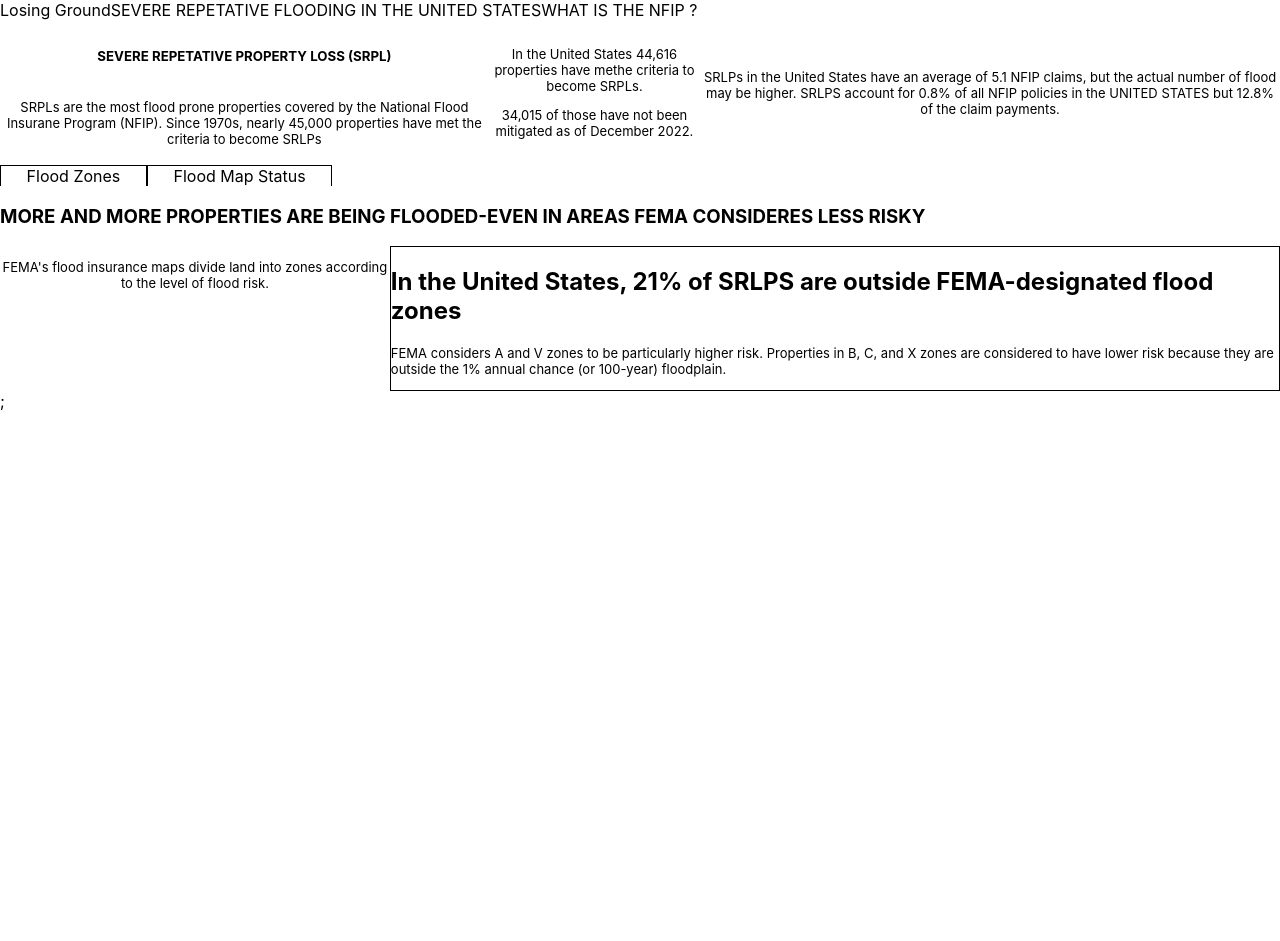
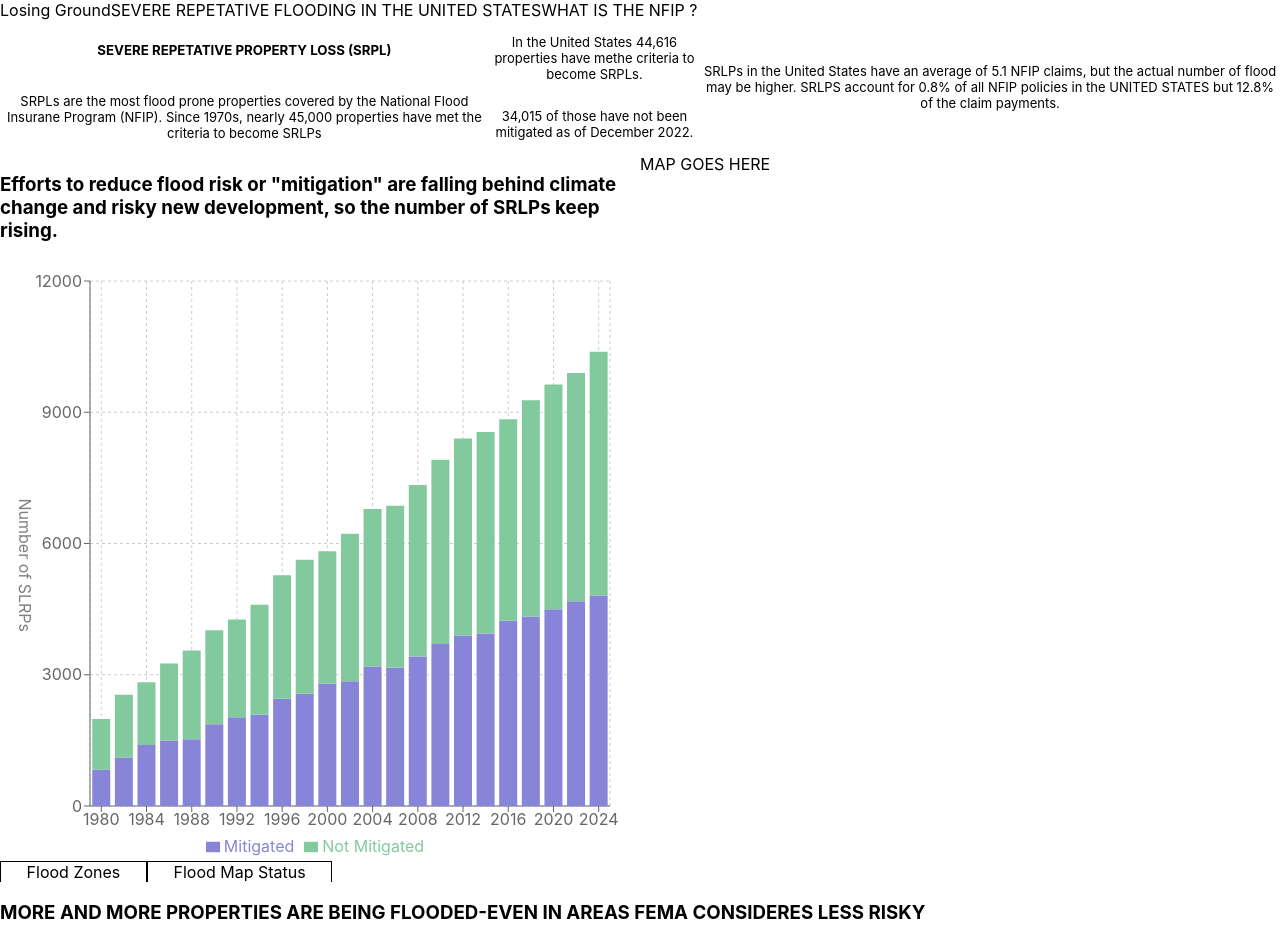
Before and after one commit to nizoom/flood-map-proto, a React (Create React App) app: page / in a window 1280 px wide. Shown: the top 941 px of the page. Before the commit the page ends 800 px from the top, so only its background shows below. Built offline with nearby package versions, Linux system fonts and the light colour scheme.

Commit message:
added graph

```diff
--- a/package.json
+++ b/package.json
@@ -10,6 +10,7 @@
     "react": "^19.0.0",
     "react-dom": "^19.0.0",
     "react-scripts": "5.0.1",
+    "recharts": "^2.15.1",
     "web-vitals": "^2.1.4"
   },
   "scripts": {
--- a/src/App.js
+++ b/src/App.js
@@ -1,11 +1,16 @@
 import "./App.css";
 import TopSectionParent from "./components/top-section/top-section-parent";
 import BottomSectionParent from "./components/bottom-section/bottom-parent";
+import MiddleSectionParent from "./components/middle-section/middle-section-parent";
 function App() {
   return (
     <div className="App">
-      <TopSectionParent />
-      <div>{/* MIDDLE SECTION */}</div>
+      <div>
+        <TopSectionParent />
+      </div>
+      <div>
+        <MiddleSectionParent />
+      </div>
       <div>
         <BottomSectionParent />
       </div>
--- a/src/components/css/middle-section.css
+++ b/src/components/css/middle-section.css
@@ -0,0 +1,9 @@
+.middle-section-parent {
+  display: flex;
+  flex-wrap: wrap;
+}
+
+.middle-section-parent > div {
+  flex-grow: 1;
+  flex-basis: 250px;
+}
--- /dev/null
+++ b/src/components/middle-section/graph.jsx
@@ -0,0 +1,65 @@
+import React, { PureComponent } from "react";
+import {
+  BarChart,
+  Bar,
+  XAxis,
+  YAxis,
+  CartesianGrid,
+  Tooltip,
+  ResponsiveContainer,
+  Legend,
+} from "recharts";
+
+const data = Array.from({ length: (2024 - 1980) / 2 + 1 }, (_, i) => {
+  const year = 1980 + i * 2;
+  return {
+    name: year.toString(),
+    notMitigated: Math.floor(1000 + i * 200 + Math.random() * 300), // Increasing trend
+    mitigated: Math.floor(800 + i * 180 + Math.random() * 250), // Slightly lower but increasing
+  };
+});
+console.log(data);
+
+class GraphComponent extends PureComponent {
+  render() {
+    return (
+      <ResponsiveContainer width="100%" height="85%">
+        <BarChart
+          width={500}
+          height={300}
+          data={data}
+          margin={{
+            top: 20,
+            right: 30,
+            left: 30,
+            bottom: 5,
+          }}
+        >
+          <CartesianGrid strokeDasharray="3 3" />
+          <XAxis dataKey="name" />
+          <YAxis
+            label={{
+              value: "Number of SLRPs",
+              angle: 90, // Rotating the label text
+              position: "insideLeft", // Controls the position of the label
+              dx: -10, // Adjust the horizontal offset if needed
+              dy: -45, // Adjust the vertical offset if needed
+            }}
+          />
+          <Tooltip />
+          <Legend
+            formatter={(value) => {
+              if (value === "mitigated") return "Mitigated";
+              if (value === "notMitigated") return "Not Mitigated";
+              return value;
+            }}
+          />
+          <Bar dataKey="mitigated" stackId="a" fill="#8884d8" />
+          <Bar dataKey="notMitigated" stackId="a" fill="#82ca9d" />
+        </BarChart>
+      </ResponsiveContainer>
+    );
+  }
+}
+
+export default GraphComponent;
--- /dev/null
+++ b/src/components/middle-section/map.jsx
@@ -0,0 +1,7 @@
+import React from "react";
+
+const MapSection = () => {
+  return <div></div>;
+};
+
+export default MapSection;
--- a/src/components/middle-section/middle-section-parent.jsx
+++ b/src/components/middle-section/middle-section-parent.jsx
@@ -1,5 +1,25 @@
 import React from "react";
+import GraphComponent from "./graph";
+import MapSection from "./map";
+import "../css/middle-section.css";
 
-const MiddleSectionParent = () => {};
+const MiddleSectionParent = () => {
+  return (
+    <section className="middle-section-parent">
+      <div className="left-panel-wrapper" id="panel">
+        <h3>
+          Efforts to reduce flood risk or "mitigation" are falling behind
+          climate change and risky new development, so the number of SRLPs keep
+          rising.
+        </h3>
+        <GraphComponent />
+      </div>
+      <div className="right-panel-wrapper" id="panel">
+        {/* MAPP ASSET GOES HERE */}
+        MAP GOES HERE
+      </div>
+    </section>
+  );
+};
 
 export default MiddleSectionParent;
--- a/src/components/top-section/top-section-parent.jsx
+++ b/src/components/top-section/top-section-parent.jsx
@@ -28,12 +28,10 @@
         </div>
         <div className="info-panel">
           <p>
-            <p>
-              <span> In the United States </span> 44,616 properties have methe
-              criteria to become SRPLs.
-            </p>
-            <p>34,015 of those have not been mitigated as of December 2022.</p>
+            <span> In the United States </span> 44,616 properties have methe
+            criteria to become SRPLs.
           </p>
+          <p>34,015 of those have not been mitigated as of December 2022.</p>
         </div>
         <div className="info-panel">
           <p>
```
Also changed, not shown: 1 other file (tests, documents, lock files or other folders).
